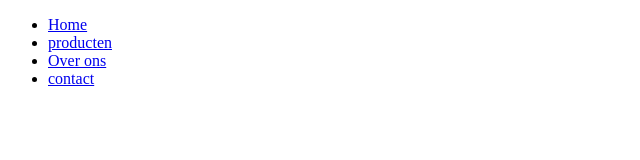
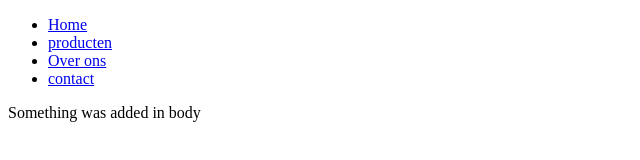
Before and after one commit to BasMols/basmols_library, a plain HTML site: page index.html in a window 1280 px wide. Shown: the whole page, without its empty margins (0-640 px from the left). Drawn offline with Linux system fonts and the light colour scheme.

Commit message:
Something was added in body

```diff
--- a/index.html
+++ b/index.html
@@ -7,6 +7,6 @@
 <body>
 <script src="NavigationMenu.js" type="text/javascript">
 </script>
-
+Something was added in body
 </body>
 </html>
```
